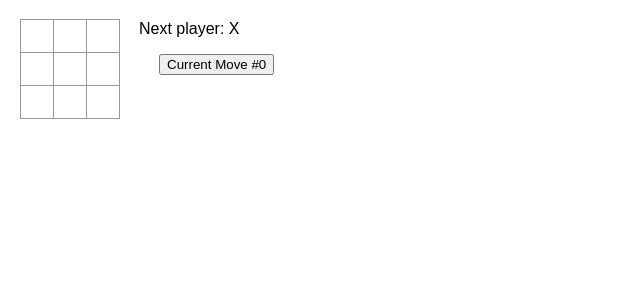
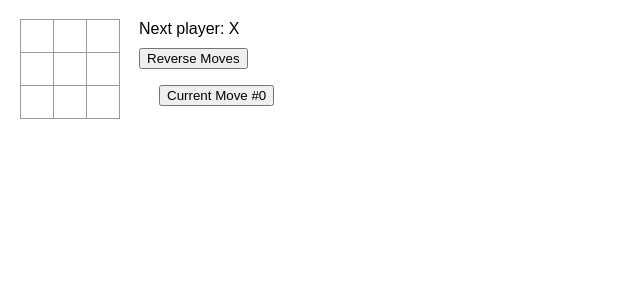
Before and after one commit to tigeryy2/react_playground, a React (Create React App) app: page / in a window 1280 px wide. Shown: the top 300 px of the page, without its empty margins (0-640 px from the left). Built offline with nearby package versions, Linux system fonts and the light colour scheme.

Commit message:
Add reverse move order toggle

```diff
--- a/src/tic-tac-toe/TicTacToe.tsx
+++ b/src/tic-tac-toe/TicTacToe.tsx
@@ -131,6 +131,7 @@ export default function TicTacToeGame() {
     ]);
     // keep track of current move
     const [currMove, setCurrMove] = useState<number>(0);
+    const [movesOrderReversed, setMovesOrderReversed] = useState<boolean>(true);
 
     // derived state
     const p1IsNext: boolean = currMove % 2 === 0;
@@ -155,6 +156,8 @@ export default function TicTacToeGame() {
             </li>
         );
     });
+
+    const movesOrdered = movesOrderReversed ? moves.reverse() : moves;
 
     let status: string;
     if (draw) {
@@ -193,7 +196,12 @@ export default function TicTacToeGame() {
             </div>
             <div className="game-info">
                 <div className="status">{status}</div>
-                <ul className={"no-bullets"}>{moves}</ul>
+                <button
+                    onClick={() => setMovesOrderReversed(!movesOrderReversed)}
+                >
+                    Reverse Moves{" "}
+                </button>
+                <ul className={"no-bullets"}>{movesOrdered}</ul>
             </div>
         </div>
     );
```
